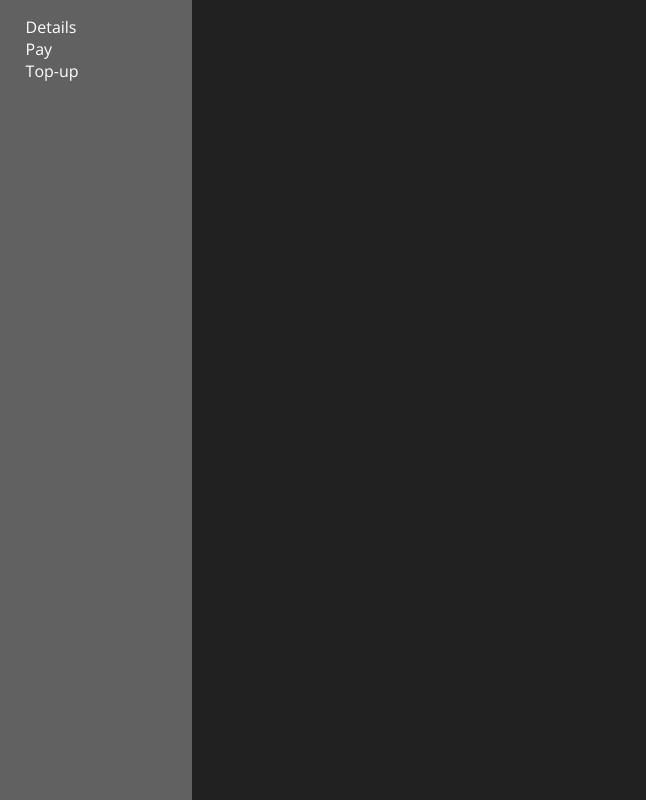
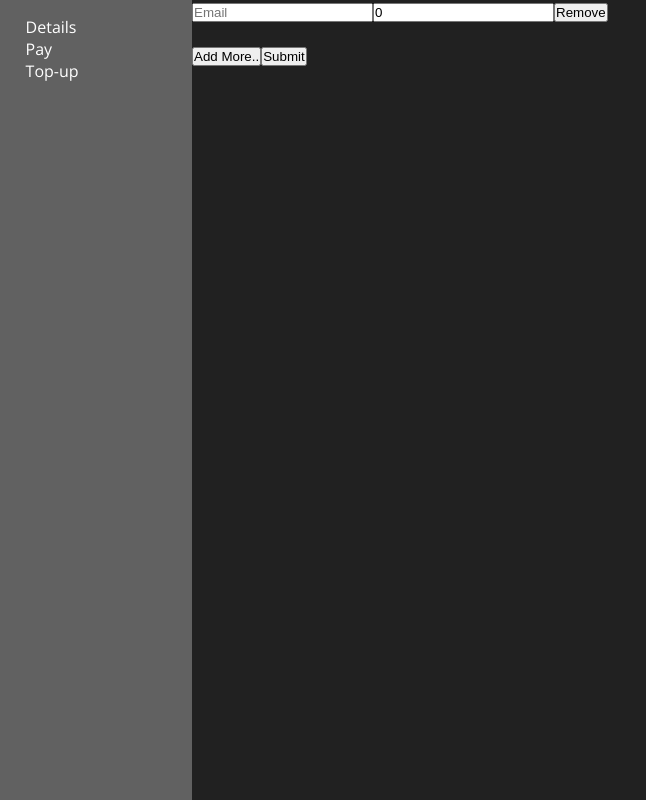
Before and after one commit to JoelKong/TokPay, a Next.js app in the folder tokpay/: page /payment in a window 1280 px wide. Shown: the whole page, without its empty margins (0-646 px from the left). Built offline with nearby package versions, Linux system fonts and the light colour scheme; no server answers; sample sign-in values are in the browser's storage.

Commit message:
feat: Payment UI

```diff
--- /dev/null
+++ b/tokpay/components/payment/pay.jsx
@@ -0,0 +1,74 @@
+import classes from "./pay.module.css"
+import React, { useState } from 'react';
+
+function Pay() {
+    const [formFields, setFormFields] = useState([
+    {email: '', amount: 0},
+    ])
+
+    const handleFormChange = (event, index) => {
+        let data = [...formFields];
+        data[index][event.target.name] = event.target.value;
+        setFormFields(data);
+    }
+
+    const submit = (e) => {
+        e.preventDefault();
+        console.log(formFields)
+        let total = 0
+        for(let i = 0; i < formFields.length; i++) {
+            total += parseInt(formFields[i].amount)
+        }
+        if (total > 10){
+            console.log("No money u poor :(")
+        }
+    }
+
+    const addFields = () => {
+        let object = {
+          email: '',
+          amount: 0
+        }
+
+        setFormFields([...formFields, object])
+    }
+
+    const removeFields = (index) => {
+        let data = [...formFields];
+        data.splice(index, 1)
+        setFormFields(data)
+    }
+
+    return (
+        <div className="Pay">
+        <form onSubmit={submit}>
+            {formFields.map((form, index) => {
+             return (
+                <div key={index}>
+                 <input
+                    name='email'
+                    type ='email'
+                    placeholder='Email'
+                    onChange={event => handleFormChange(event, index)}
+                    value={form.email}
+                />
+                <input
+                    name ='amount'
+                    type = 'number'
+                    placeholder='Amount'
+                    onChange={event => handleFormChange(event, index)}
+                    defaultValue = {0}
+                />
+                <button onClick={() => removeFields(index)}>Remove</button>
+                </div>
+            )
+            })}
+        </form>
+        <br/>
+            <button onClick={addFields}>Add More..</button>
+            <button onClick={submit}>Submit</button>
+        </div>
+  );
+}
+
+export default Pay
--- /dev/null
+++ b/tokpay/components/payment/pay.module.css
@@ -0,0 +1,5 @@
+.layout{
+    display:flex;
+    flex-direction: column;
+    color: white;
+}
--- a/tokpay/components/paymentLayout/paymentLayout.jsx
+++ b/tokpay/components/paymentLayout/paymentLayout.jsx
@@ -1,11 +1,12 @@
 import SideBar from "../sidebar/sidebar";
 import classes from "./paymentLayout.module.css"
+import Pay from "../payment/pay.jsx"
 
 function PaymentLayout() {
-
     return (
         <div className = {classes.body}>
             <SideBar/>
+            <Pay/>
         </div>
     )
 }
--- a/tokpay/components/paymentLayout/paymentLayout.module.css
+++ b/tokpay/components/paymentLayout/paymentLayout.module.css
@@ -1,3 +1,5 @@
 .body {
-    background-color: #212121
+    background-color: #212121;
+    display: flex;
+    flex-direction: row;
 }
```
Also changed, not shown: tokpay/components/topupLayout/topupLayout.module.css (line endings or trailing spaces).
